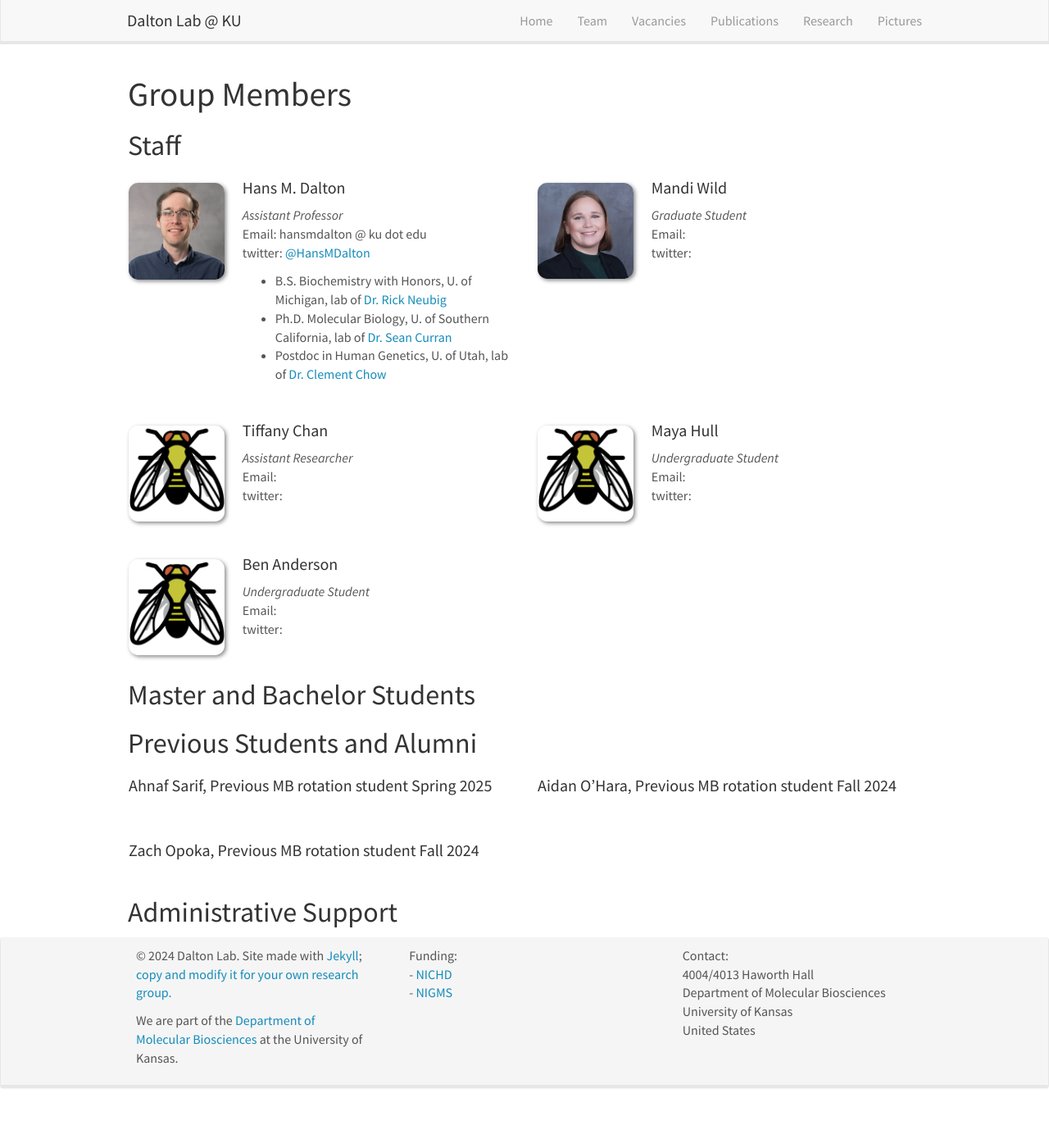
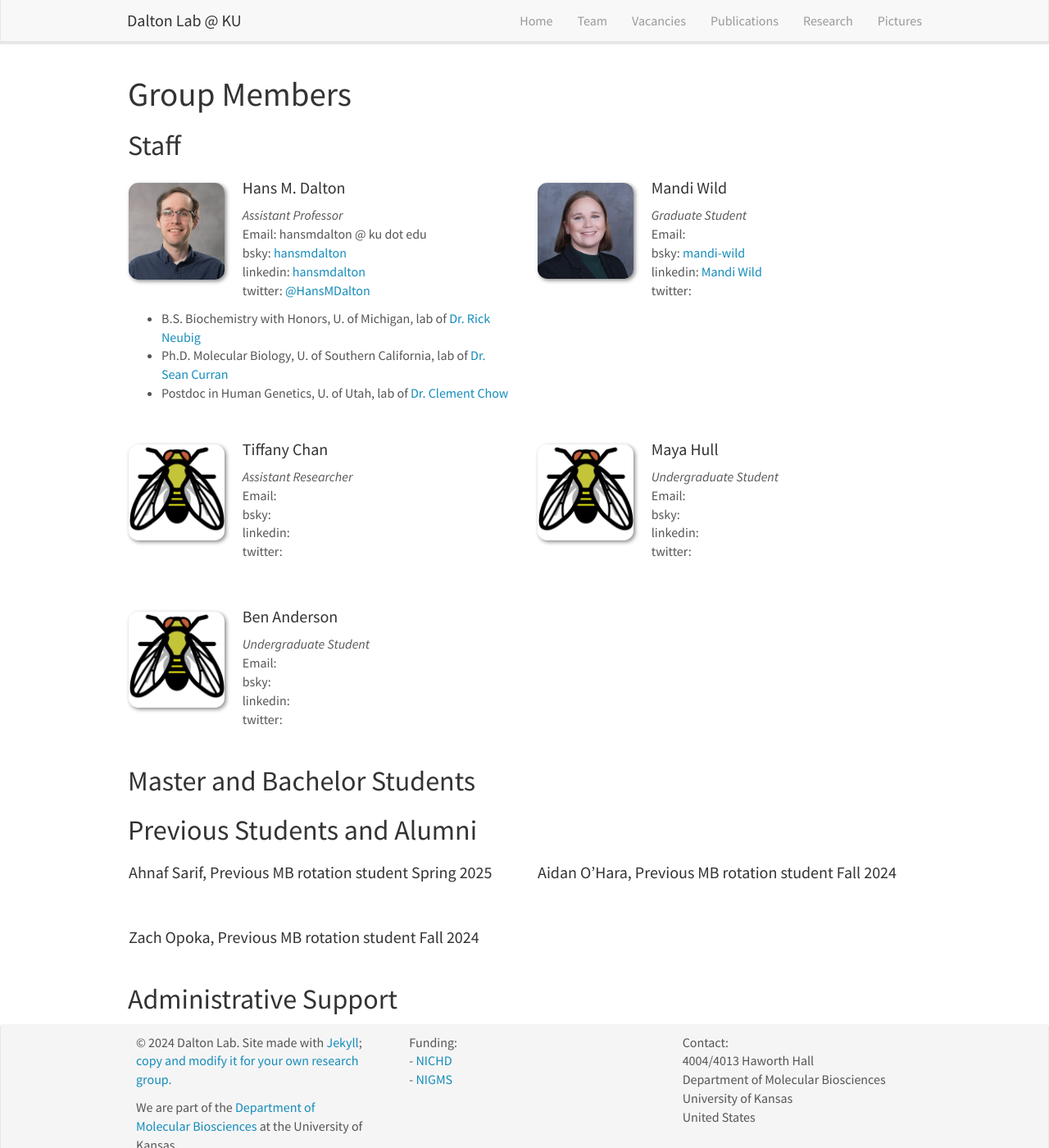
Before and after one commit to hansmdalton/hansmdalton.github.io, a Jekyll site: the page built from _pages/team.md, in a window 1280 px wide and 1400 px high. Shown: the whole window at 82% size. Built offline with Jekyll 4.4.1, drawn with Linux system fonts in a browser that asks for light colours; nearby versions of some CDN libraries.

Commit message:
Update team.md

```diff
--- a/_pages/team.md
+++ b/_pages/team.md
@@ -24,6 +24,10 @@ permalink: /team/
   <i>{{ member.info }} </i>
   <br>
   Email: {{ member.email }}
+  <br>
+  bsky: {{member.bsky}}
+  <br>
+  linkedin: {{member.linkedin}}
   <br>
   twitter: {{member.twitter}}
   <ul style="overflow: hidden">
```
